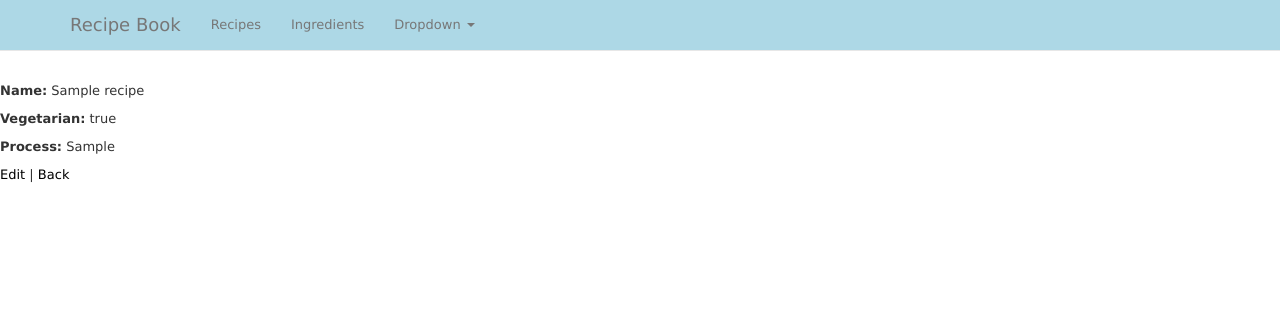
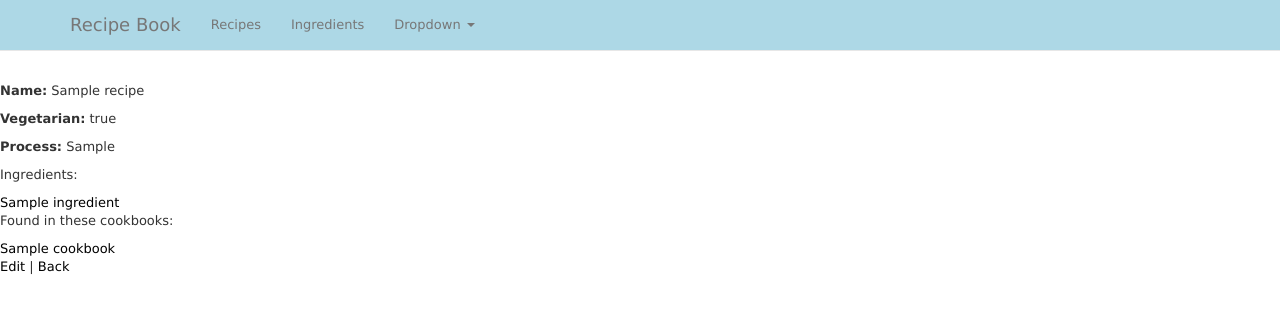
Before and after one commit to mkmizuta/recipe_book, a Rails app: page /recipes/1 in a window 1280 px wide. Shown: the top 313 px of the page. Run offline with Rails 7, Linux system fonts and the light colour scheme; tables that the repository leaves empty hold one stand-in row (values such as "Sample post"); style sheets or scripts are compiled from the project's sources; some libraries are stand-ins or nearby versions.

Commit message:
lists ingredients in recipes and cookbooks in recipes

```diff
--- a/app/views/recipes/show.html.erb
+++ b/app/views/recipes/show.html.erb
@@ -15,5 +15,20 @@
   <%= @recipe.process %>
 </p>
 
+<p> Ingredients:</p>
+
+	<% @recipe.ingredients.each do |ingredient| %>
+     <%= link_to ingredient.name, ingredient_path(ingredient.id) %>
+     <br>
+  <% end %>
+
+
+<p> Found in these cookbooks:</p>
+
+	<% @recipe.cookbooks.each do |cookbook| %>
+     <%= link_to cookbook.name, cookbook_path(cookbook.id) %>
+     <br>
+  <% end %>
+
 <%= link_to 'Edit', edit_recipe_path(@recipe) %> |
 <%= link_to 'Back', recipes_path %>
```
Also changed, not shown: app/views/ingredients/show.html.erb (+8 -0 lines).
